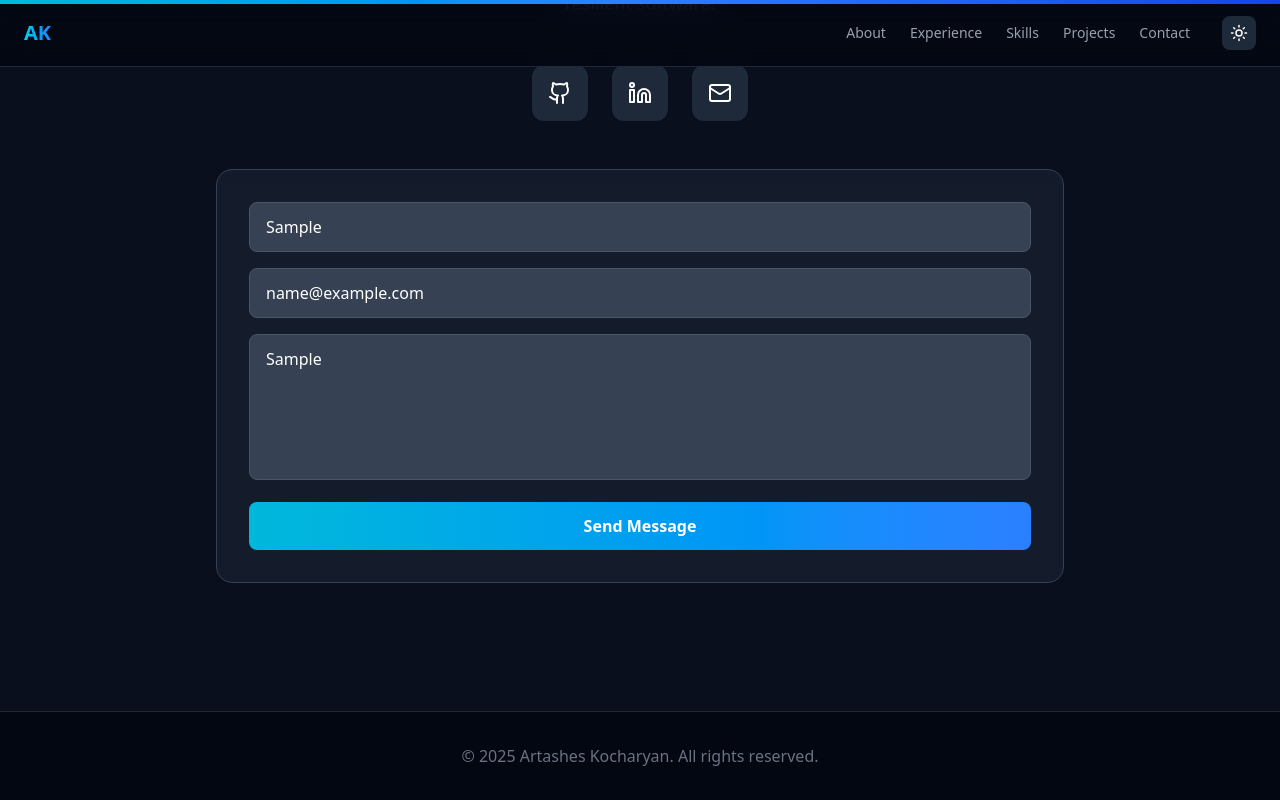
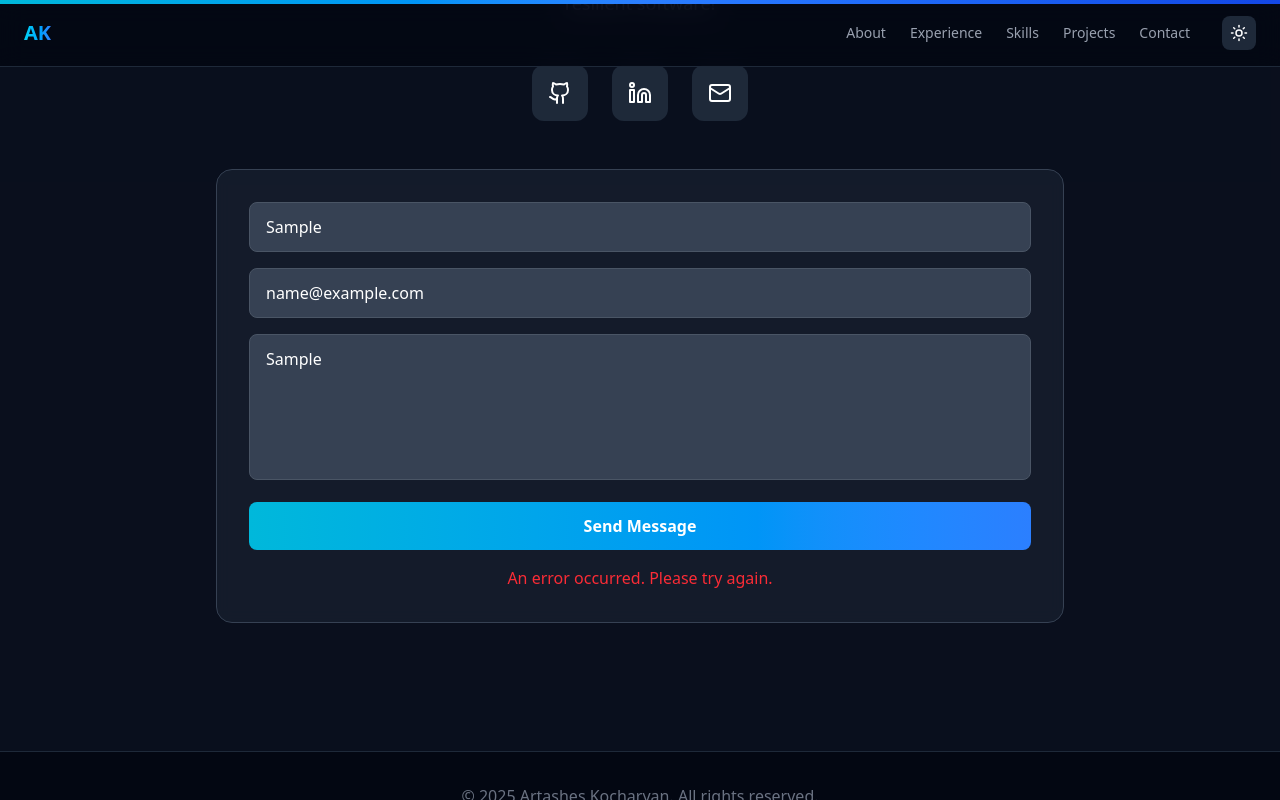
Before and after one commit to JustAnotherDevFromLA/artasheskocharyan, a Next.js app: page / in a window 1280 px wide. Both pictures are taken after typing "Sample", "name@example.com", "Sample" into the empty fields and a click on the button "Send Message". Shown: the part 5153-5953 px from the top of the page. Built offline with nearby package versions, Linux system fonts and the light colour scheme.

Commit message:
feat: Integrate Formspree contact form

```diff
--- a/src/app/Portfolio.tsx
+++ b/src/app/Portfolio.tsx
@@ -12,6 +12,33 @@ const Portfolio = () => {
   const opacity = useTransform(scrollYProgress, [0, 0.2], [1, 0]);
   const scale = useTransform(scrollYProgress, [0, 0.2], [1, 0.8]);
   const [animatedCircleStyles, setAnimatedCircleStyles] = useState<any[]>([]);
+  const [formData, setFormData] = useState({ name: '', email: '', message: '' });
+  const [formStatus, setFormStatus] = useState<'idle' | 'submitting' | 'success' | 'error'>('idle');
+
+  const handleFormChange = (e: React.ChangeEvent<HTMLInputElement | HTMLTextAreaElement>) => {
+    setFormData({ ...formData, [e.target.name]: e.target.value });
+  };
+
+  const handleFormSubmit = async (e: React.FormEvent) => {
+    e.preventDefault();
+    setFormStatus('submitting');
+    try {
+      const response = await fetch('https://formspree.io/f/mdkqdgaa', {
+        method: 'POST',
+        headers: { 'Content-Type': 'application/json' },
+        body: JSON.stringify(formData),
+      });
+      if (response.ok) {
+        setFormStatus('success');
+        setFormData({ name: '', email: '', message: '' });
+      } else {
+        setFormStatus('error');
+      }
+    } catch (error) {
+      setFormStatus('error');
+    }
+  };
+
 
   useEffect(() => {
     const handleScroll = () => {
@@ -521,32 +548,48 @@ const Portfolio = () => {
               </motion.a>
             </div>
 
-            <div className={`p-8 rounded-2xl backdrop-blur-sm ${darkMode ? 'bg-gray-800/50 border border-gray-700' : 'bg-gray-100 border border-gray-200'}`}>
+            <form onSubmit={handleFormSubmit} className={`p-8 rounded-2xl backdrop-blur-sm ${darkMode ? 'bg-gray-800/50 border border-gray-700' : 'bg-gray-100 border border-gray-200'}`}>
               <div className="space-y-4">
                 <input
                   type="text"
+                  name="name"
                   placeholder="Your Name"
+                  value={formData.name}
+                  onChange={handleFormChange}
+                  required
                   className={`w-full px-4 py-3 rounded-lg ${darkMode ? 'bg-gray-700 border-gray-600' : 'bg-white border-gray-300'} border focus:border-cyan-500 focus:outline-none transition-colors`}
                 />
                 <input
                   type="email"
+                  name="email"
                   placeholder="Your Email"
+                  value={formData.email}
+                  onChange={handleFormChange}
+                  required
                   className={`w-full px-4 py-3 rounded-lg ${darkMode ? 'bg-gray-700 border-gray-600' : 'bg-white border-gray-300'} border focus:border-cyan-500 focus:outline-none transition-colors`}
                 />
                 <textarea
+                  name="message"
                   placeholder="Your Message"
                   rows={5}
+                  value={formData.message}
+                  onChange={handleFormChange}
+                  required
                   className={`w-full px-4 py-3 rounded-lg ${darkMode ? 'bg-gray-700 border-gray-600' : 'bg-white border-gray-300'} border focus:border-cyan-500 focus:outline-none transition-colors resize-none`}
                 />
                 <motion.button
+                  type="submit"
+                  disabled={formStatus === 'submitting'}
                   whileHover={{ scale: 1.02 }}
                   whileTap={{ scale: 0.98 }}
-                  className="w-full py-3 bg-gradient-to-r from-cyan-500 to-blue-500 rounded-lg font-semibold hover:shadow-lg hover:shadow-cyan-500/50 transition-shadow"
+                  className="w-full py-3 bg-gradient-to-r from-cyan-500 to-blue-500 rounded-lg font-semibold hover:shadow-lg hover:shadow-cyan-500/50 transition-shadow disabled:opacity-50"
                 >
-                  Send Message
+                  {formStatus === 'submitting' ? 'Sending...' : 'Send Message'}
                 </motion.button>
+                {formStatus === 'success' && <p className="text-center text-green-500">Message sent successfully!</p>}
+                {formStatus === 'error' && <p className="text-center text-red-500">An error occurred. Please try again.</p>}
               </div>
-            </div>
+            </form>
           </motion.div>
         </div>
       </section>
```
